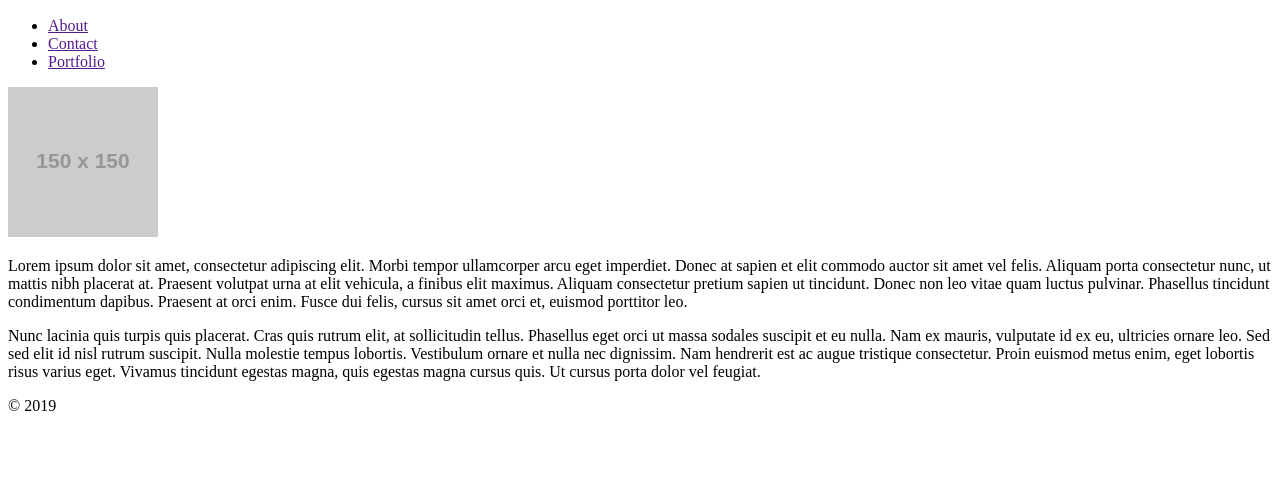
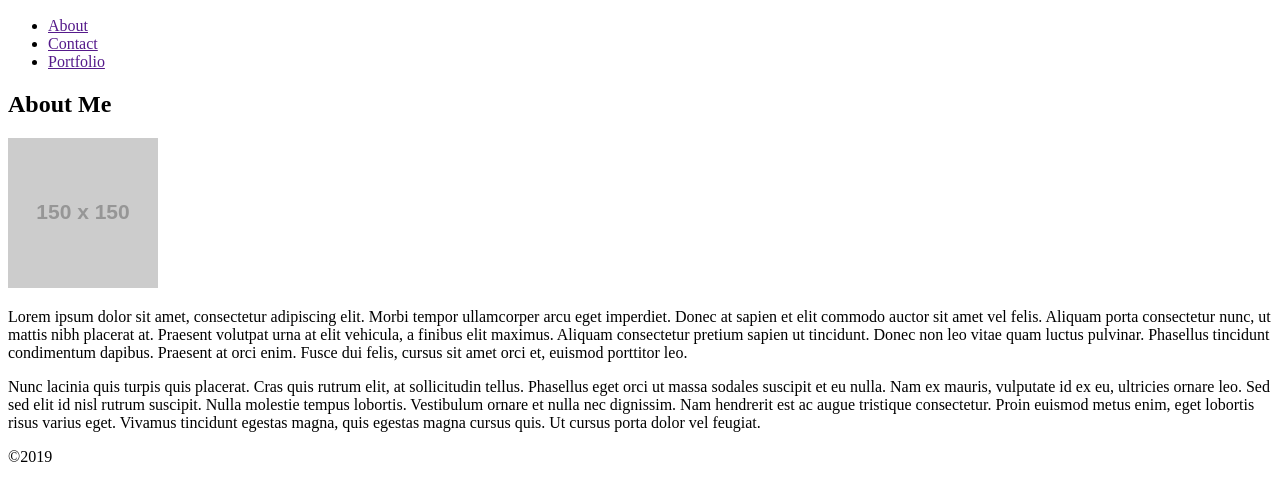
Before and after one commit to ralphluring/Basic-Portfolio, a plain HTML site: page index.html in a window 1280 px wide. Shown: the part 50-550 px from the top of the page. Drawn offline with Linux system fonts and the light colour scheme; placeholder pictures from the web are drawn by us.

Commit message:
fixed html copyright error and added heading to article

```diff
--- a/index.html
+++ b/index.html
@@ -28,6 +28,7 @@
     <!-- About Me Section -->
     <main>
         <article>
+            <h1>About Me</h1>
             <img src="https://via.placeholder.com/150" alt="Photo of CB">
             <p>Lorem ipsum dolor sit amet, consectetur adipiscing elit.
                 Morbi tempor ullamcorper arcu eget imperdiet. Donec at
@@ -56,7 +57,7 @@
         </article>
 
         <footer>
-            <p>&copy 2019</p>
+            <p>&copy;2019</p>
         </footer>
     </main>
 </body>
```
